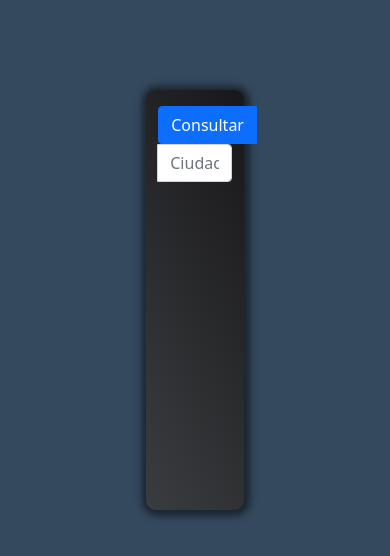
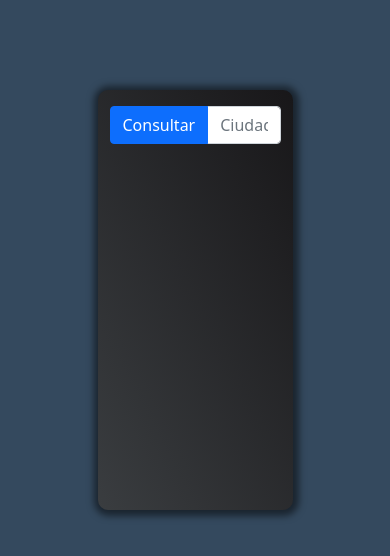
Before and after one commit to LuisLunaV/ApiClima, a plain HTML site: page index.html in a window 390 px wide. Drawn offline with nearby package versions, Linux system fonts and the light colour scheme.

Commit message:
Se aplicaron media query

```diff
--- a/docs/styles.css
+++ b/docs/styles.css
@@ -1,4 +1,5 @@
 body{
+    width: 100%;
     height: 600px;
     background-color: #34495e;
     display: flex;
@@ -49,3 +50,46 @@ margin-right: 30px;
     flex-direction: column;
 
 }
+
+@media screen and (max-width:320px) {
+
+    .container{
+
+        height: 320px;
+        max-height:500px;
+        width: 100%;
+
+
+
+    }
+
+}
+
+@media screen and (max-width:400px) {
+
+    .container{
+
+        margin:0;
+        height: 420px;
+        max-height:500px;
+        width: 200px;
+
+
+
+    }
+
+}
+
+@media screen and (max-width:800px) {
+
+    .container{
+
+        height: 420px;
+        max-height:500px;
+        width: 50%;
+
+
+
+    }
+
+}
--- a/styles.css
+++ b/styles.css
@@ -1,4 +1,5 @@
 body{
+    width: 100%;
     height: 600px;
     background-color: #34495e;
     display: flex;
@@ -49,3 +50,46 @@ margin-right: 30px;
     flex-direction: column;
 
 }
+
+@media screen and (max-width:320px) {
+
+    .container{
+
+        height: 320px;
+        max-height:500px;
+        width: 100%;
+
+
+
+    }
+
+}
+
+@media screen and (max-width:400px) {
+
+    .container{
+
+        margin:0;
+        height: 420px;
+        max-height:500px;
+        width: 200px;
+
+
+
+    }
+
+}
+
+@media screen and (max-width:800px) {
+
+    .container{
+
+        height: 420px;
+        max-height:500px;
+        width: 50%;
+
+
+
+    }
+
+}
```
